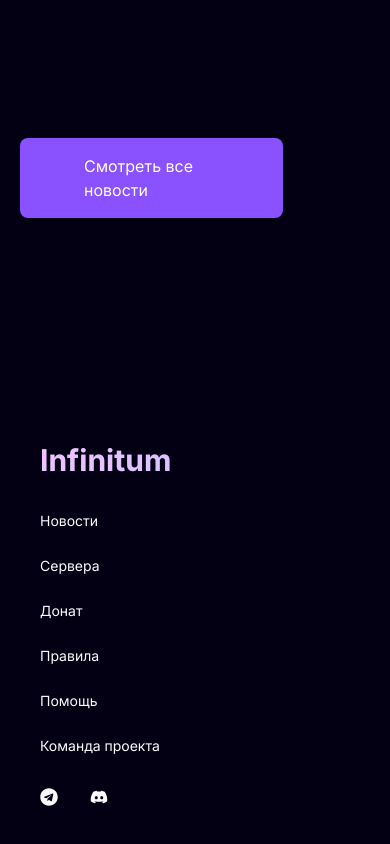
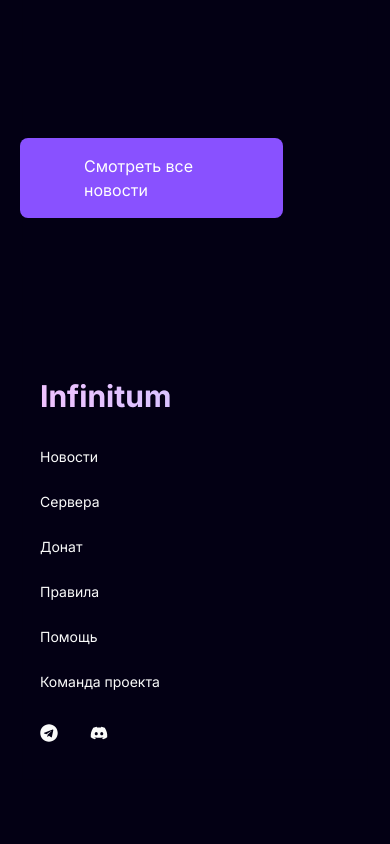
Before and after one commit to amazonooo/InfinitumWebsite, a Next.js app: page / in a window 390 px wide. Shown: the part 3302-4146 px from the top of the page. After the commit the page ends 4084 px from the top, so only its background shows below. Built offline with nearby package versions, Linux system fonts and the light colour scheme; a web font is replaced by a local one.

Commit message:
change padding on footer

```diff
--- a/src/components/layout/Footer.tsx
+++ b/src/components/layout/Footer.tsx
@@ -4,7 +4,7 @@ import FooterNav from '../ui/footer/FooterNav'
 const Footer: FC = () => {
   return (
 		<footer
-			className='max-w-7xl w-full px-5 sm:px-10 xl:px-0 mx-auto overflow-x-clip pt-28 pb-10'
+			className='max-w-7xl w-full px-5 sm:px-10 xl:px-0 mx-auto overflow-x-clip pt-12 pb-10'
 		>
 			<FooterNav />
 		</footer>
```
